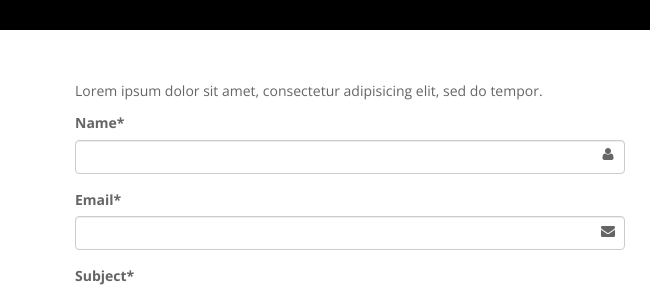
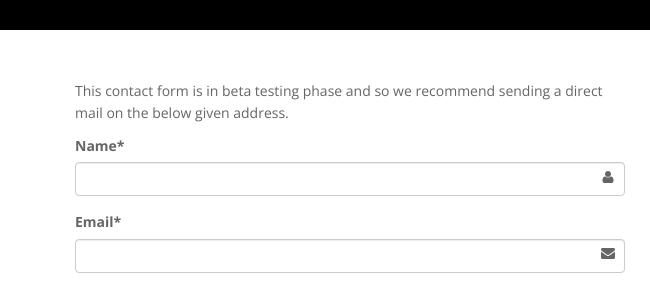
Before and after one commit to Rutvikrj26/RJ-Tech-1.0, a plain HTML site: page contact.html in a window 1280 px wide. Shown: the part 219-504 px from the top of the page, 0-650 px from the left. Drawn offline with nearby package versions, Linux system fonts and the light colour scheme; some packages are replaced by stand-ins of ours; grey boxes are pictures that could not be loaded.

Commit message:
Update contact.html

```diff
--- a/contact.html
+++ b/contact.html
@@ -71,7 +71,7 @@
 	<div class="container">
 	<div class="row">
 								<div class="col-md-6">
-									<p>Lorem ipsum dolor sit amet, consectetur adipisicing elit, sed do tempor.</p>
+									<p>This contact form is in beta testing phase and so we recommend sending a direct mail on the below given address.</p>
 									<div class="alert alert-success hidden" id="contactSuccess">
 										<strong>Success!</strong> Your message has been sent to us.
 									</div>
```
